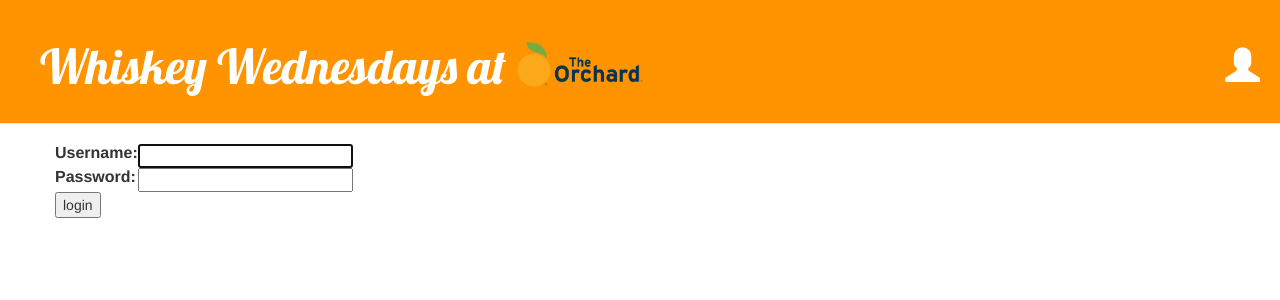
After one commit to gcgeneroso/whiskeywednesdays, a Django app: page /accounts/login/ in a window 1280 px wide. The commit adds this page. Shown: the top 300 px of the page. Run offline with Django 3.2, Linux system fonts and the light colour scheme; some libraries are stand-ins or nearby versions.

Commit message:
Refactor login using built-in Django authorization

```diff
--- a/mysite/settings.py
+++ b/mysite/settings.py
@@ -121,3 +121,5 @@ USE_TZ = True
 
 STATIC_URL = '/static/'
 STATIC_ROOT = os.path.join(BASE_DIR, 'static')
+
+LOGIN_REDIRECT_URL = '/'
--- a/mysite/urls.py
+++ b/mysite/urls.py
@@ -4,4 +4,6 @@ from django.contrib import admin
 urlpatterns = [
     url(r'^admin/', include(admin.site.urls)),
     url(r'', include('whiskeyblog.urls')),
+    url(r'^accounts/login/$', 'django.contrib.auth.views.login'),
+    url(r'^accounts/logout/$', 'django.contrib.auth.views.logout', {'next_page': '/'}),
 ]
--- a/whiskeyblog/static/css/blog.css
+++ b/whiskeyblog/static/css/blog.css
@@ -44,6 +44,7 @@ h1, h2, h3, h4 {
     color: #ffffff;
     float: right;
     font-size: 26pt;
+    margin-left: 20px;
     margin-top: 27px;
 }
 
@@ -52,14 +53,7 @@ h1, h2, h3, h4 {
     font-family: 'Lobster', cursive;
     color: #ffffff;
     font-size: 26pt;
-    margin-right: 20px;
     margin-top: 20px;
-}
-
-.log-in-or-out {
-    float: right;
-    margin-top: 30px;
-    margin-left: 20px;
 }
 
 .post {
--- /dev/null
+++ b/whiskeyblog/templates/registration/login.html
@@ -0,0 +1,26 @@
+{% extends "whiskeyblog/base.html" %}
+
+{% block content %}
+
+{% if form.errors %}
+<p>Your username and password didn't match. Please try again.</p>
+{% endif %}
+
+<form method="post" action="{% url 'django.contrib.auth.views.login' %}">
+{% csrf_token %}
+<table>
+<tr>
+    <td>{{ form.username.label_tag }}</td>
+    <td>{{ form.username }}</td>
+</tr>
+<tr>
+    <td>{{ form.password.label_tag }}</td>
+    <td>{{ form.password }}</td>
+</tr>
+</table>
+
+<input type="submit" value="login" />
+<input type="hidden" name="next" value="{{ next }}" />
+</form>
+
+{% endblock %}
--- a/whiskeyblog/templates/whiskeyblog/base.html
+++ b/whiskeyblog/templates/whiskeyblog/base.html
@@ -20,37 +20,11 @@
     <body>
         <div class="page-header">
             {% if user.is_authenticated %}
-                <button type="button" class="btn btn-default log-in-or-out" id="log-out" onclick="logOut()">
-                  Log Out
-                </button>
-
+                <a href="{% url 'django.contrib.auth.views.logout' %}" class="top-menu"><span class="glyphicon glyphicon-log-out"></span></a>
                 <a href="{% url 'post_new' %}" class="top-menu"><span class="glyphicon glyphicon-plus"></span></a>
                 <span class="greetings">{{ user.get_username }}</span>
-            {% endif %}
-
-            {% if user.is_anonymous %}
-            <!-- Button trigger modal -->
-            <button type="button" class="btn btn-default log-in-or-out" data-toggle="modal" data-target="#myModal">
-              Log In
-            </button>
-
-            <!-- Modal -->
-            <div class="modal fade" id="myModal" tabindex="-1" role="dialog" aria-labelledby="myModalLabel">
-              <div class="modal-dialog" role="document">
-                <div class="modal-content">
-                  <div class="modal-header">
-                    <button type="button" class="close" data-dismiss="modal" aria-label="Close"><span aria-hidden="true">&times;</span></button>
-                    <h4 class="modal-title" id="myModalLabel">Members</h4>
-                  </div>
-                  <div class="modal-body">
-                    <iframe src="/admin/" style="zoom:0.60" frameborder="0" height="65%" width="99.6%"></iframe>
-                  </div>
-                  <div class="modal-footer">
-                    <button type="button" class="btn btn-default" data-dismiss="modal">Close</button>
-                  </div>
-                </div>
-              </div>
-            </div>
+            {% else %}
+                <a href="{% url 'django.contrib.auth.views.login' %}" class="top-menu"><span class="glyphicon glyphicon-user"></span></a>
             {% endif %}
             <h1><a href="/">Whiskey Wednesdays at </a><img src="/static/images/logo.png"></h1>
         </div>
@@ -70,22 +44,5 @@
                 </div>
             </div>
         </div>
-        <div id="hidden-frame" style="display:none"></div>
-        <script type="text/javascript">
-            $(function(){
-                $('#myModal').on('hidden.bs.modal', function () {
-                  document.location.reload();
-                });
-            });
-        </script>
-        <script>
-        function logOut() {
-            document.getElementById("hidden-frame").innerHTML = "<iframe id='logout-frame' src='/admin/logout'></div>";
-            var logoutFrame = document.getElementById('logout-frame');
-            logoutFrame.onload = function() {
-                window.location.href = "/";
-            };
-        }
-        </script>
     </body>
 </html>
--- a/whiskeyblog/views.py
+++ b/whiskeyblog/views.py
@@ -3,6 +3,7 @@ from django.shortcuts import redirect
 from django.utils import timezone
 from .models import Post
 from .forms import PostForm
+from django.contrib.auth.decorators import login_required
 
 def post_list(request):
     posts = Post.objects.filter(published_date__lte=timezone.now()).order_by('-published_date')
@@ -12,6 +13,7 @@ def post_detail(request, pk):
     post = get_object_or_404(Post, pk=pk)
     return render(request, 'whiskeyblog/post_detail.html', {'post': post})
 
+@login_required
 def post_new(request):
     if request.method == "POST":
         form = PostForm(request.POST)
@@ -25,6 +27,7 @@ def post_new(request):
         form = PostForm()
     return render(request, 'whiskeyblog/post_edit.html', {'form': form})
 
+@login_required
 def post_edit(request, pk):
     post = get_object_or_404(Post, pk=pk)
     if request.method == "POST":
```
